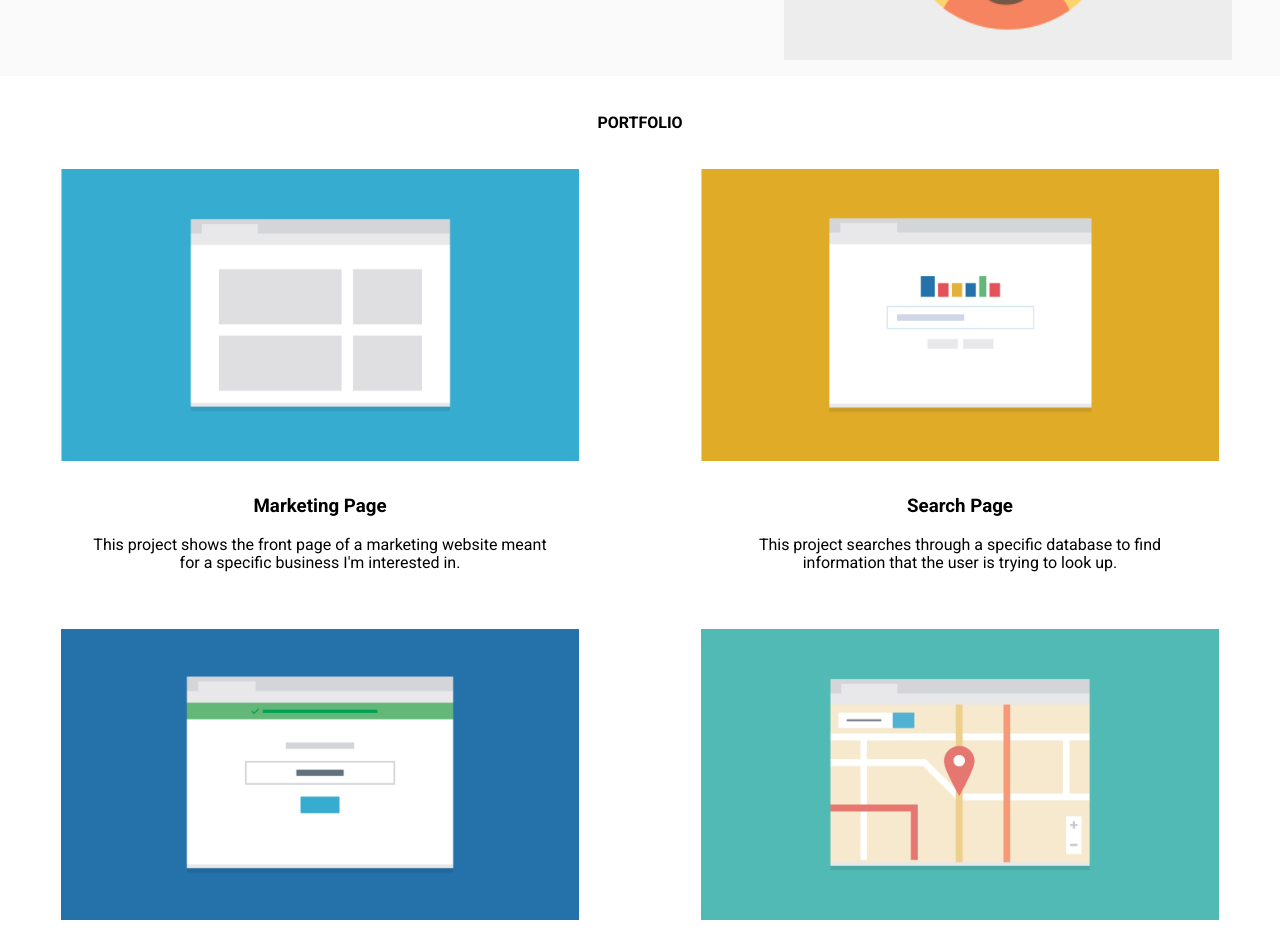
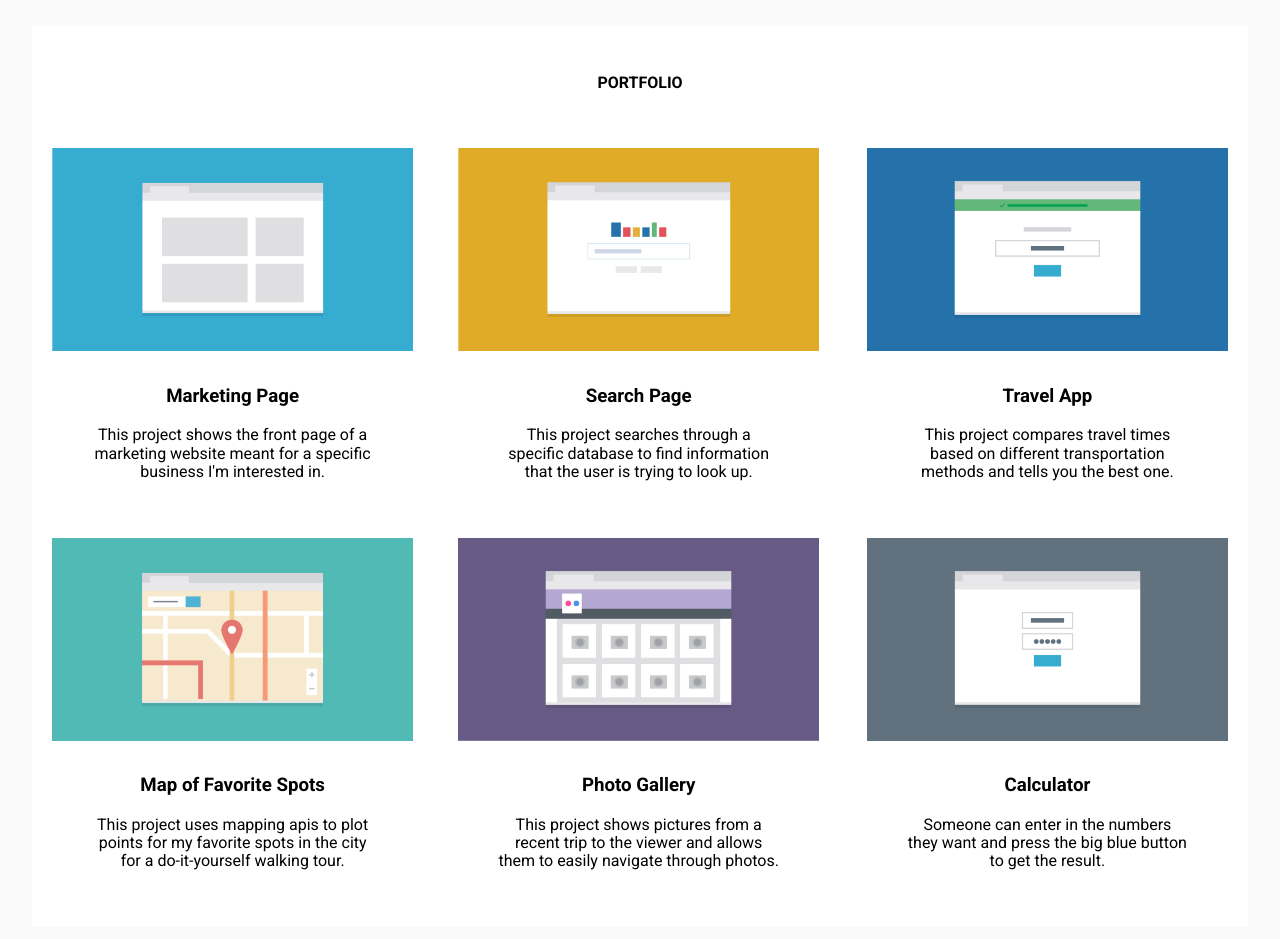
Before and after one commit to oliverchoiniere/Project-2, a plain HTML site: page index.html in a window 1280 px wide. Shown: the part 410-1349 px from the top of the page. Drawn offline with Linux system fonts and the light colour scheme; a web font is replaced by a local one.

Commit message:
Media query for 1024px

```diff
--- a/css/styles.css
+++ b/css/styles.css
@@ -7,6 +7,10 @@ header {
     background-color: #fafafa;
     text-align: center;
     padding-top: 2%;
+}
+
+.wrapper {
+    white-space: normal;
 }
 
 .hi {
@@ -176,7 +180,9 @@ footer {
     }
 
     .portfolio p {
-        width: 80%;
+        float: center;
+        text-align: center;
+        width: 70%;
         margin-bottom: 2.5em;
     }
 
@@ -190,3 +196,83 @@ footer {
         display: table;
       }
 }
+
+@media (min-width: 1024px) {
+    .main-content h2{
+        padding-top: 3em;
+        margin-bottom: 2em;
+    }
+
+    h1 {
+        float: left;
+        margin-left: 1.1em;
+        margin-right: 10em;
+    }
+
+    .wrapper {
+        background-color: #fafafa;
+    }
+
+    .main-content {
+        background-color: white;
+        width: 95%;
+        margin-left: auto;
+        margin-right: auto;
+    }
+
+    .marketing {
+        width: 33%;
+        margin-left: auto;
+        margin-right: auto;
+        padding: 0;
+    }
+
+    .search {
+        float: left;
+        width: 33%;
+        margin-left: .3em;
+        margin-right: auto;
+        padding: 0;
+    }
+
+    .travel {
+        float: right;
+        width: 33%;
+        margin-left: auto;
+        margin-right: auto;
+        padding: 0;
+    }
+
+    .map {
+        float: left;
+        width: 33%;
+        margin-left: auto;
+        margin-right: auto;
+        padding: 0;
+    }
+
+    .gallery {
+        width: 33%;
+        margin-left: .3em;
+        margin-right: auto;
+        padding: 0;
+    }
+
+    .calculator {
+        width: 33%;
+        margin-left: auto;
+        margin-right: auto;
+        padding: 0;
+    }
+
+    .par {
+        width: 50%;
+    }
+
+    .clearfix::after {
+        content: "";
+        clear: both;
+        display: table;
+      }
+
+}
--- a/index.html
+++ b/index.html
@@ -9,6 +9,7 @@
     <title>Project 2</title>
 </head>
 <body>
+    <div class="wrapper">
         <header class="clearfix">
             <h1>Oliver Choiniere</h1>
             <ul class="main-nav">
@@ -55,18 +56,19 @@
         </div>
 
         <footer>
-        <div class="contact" id="contact">
+            <div class="contact clearfix" id="contact">
                 <h2>CONTACT</h2>
                 <p class="par">If you're interested in chatting or want more information about what I've been working on, I'd love to hear from you!</p>
                 <p>Phone <b>&nbsp;+1 (802)881-5848</b></p>
                 <p>Email <b>&nbsp;oliverchoiniere@gmail.com</b></p>
             </div>
 
-        <div class="bottom">
+            <div class="bottom clearfix">
                 <p class="name"><b>Oliver Choiniere</b></p>
                 <p class="back-to-top"><b><a href="#">BACK TO TOP</a></b></p>
             </div>
         </footer>
+    </div>
 
 </body>
 </html>
```
Lines whose indentation alone changed are shown as unchanged.
